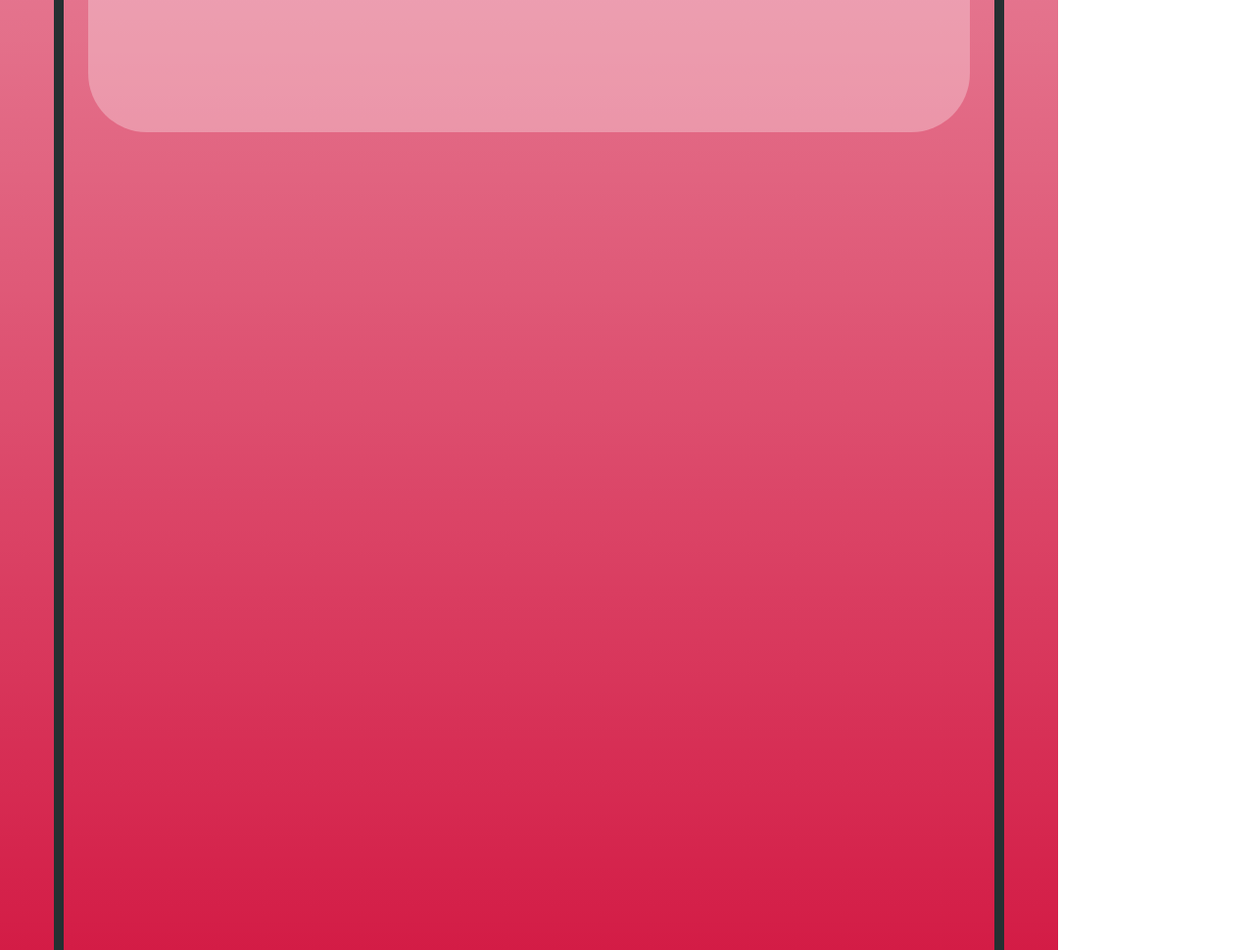
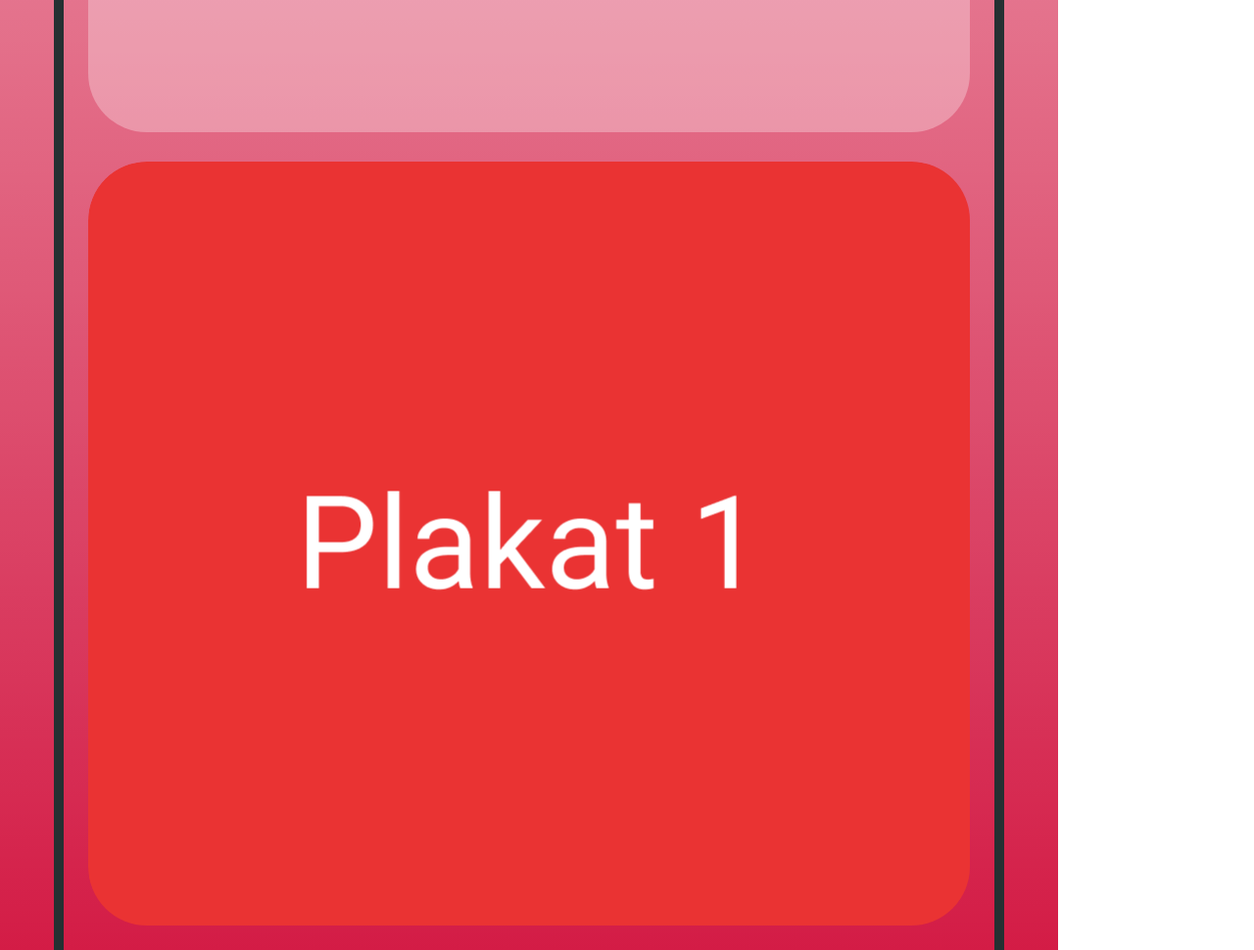
Before and after one commit to PaulWarta/Monitor-Eingang, a plain HTML site: page index.html in a window 1280 px wide. Shown: the part 640-1610 px from the top of the page at 98% size. Drawn offline with Linux system fonts and the light colour scheme.

Commit message:
Update to new Monitor Layout

```diff
--- /dev/null
+++ b/Plakat.js
@@ -0,0 +1,47 @@
+let container = document.getElementById('PlakatContainer')
+let xhttp = new XMLHttpRequest();
+let files;
+xhttp.open("GET", './Plakate/Plakate.json', true);
+xhttp.onload = function () {
+    files = JSON.parse(this.responseText)
+    load()
+}
+xhttp.send()
+
+async function load () {
+    let container = await document.getElementById('PlakatContainer')
+    for (i = 0; i < files.length; i++) {
+        container.innerHTML += `<img id='Plakat${i}' class='plakat ${i}' src='./Plakate/${files[i]}'>\n`
+    }
+    slider()
+}
+
+id = 0;
+let oldID;
+
+function slider () {
+    document.getElementById(`Plakat${id}`).style.opacity = '1';
+    document.getElementById(`Plakat${id}`).style.zIndex = '2';
+    document.getElementById(`Plakat${id}`).style.transform = 'translateX(-900px)';
+
+    if (id - 1 === -1) {
+        oldId = files.length - 1;
+        console.log(oldId);
+    } else {
+        oldId = id - 1;
+    }
+
+    document.getElementById(`Plakat${oldId}`).style.zIndex = '1';
+    setTimeout(() => {
+        document.getElementById(`Plakat${oldId}`).style.opacity = '0';
+        document.getElementById(`Plakat${oldId}`).style.transform = 'translateX(+900px)';
+    }, 2100);
+
+    id = id + 1;
+    if (id === files.length) {
+        id = 0;
+    }
+    setTimeout(() => {
+        slider()
+    }, 10000);
+}
--- /dev/null
+++ b/Plakate/Plakate.json
@@ -0,0 +1,8 @@
+[
+    "Plakat1.png",
+    "Plakat2.png",
+    "Plakat3.png",
+    "Plakat4.png",
+    "Plakat5.png",
+    "Plakat6.png"
+]
--- a/script.js
+++ b/Stundenplan.js
@@ -45,6 +45,8 @@ function moveContainers () {
     return position
 }
 
+
+
 setInterval(() => {
     let containers = document.querySelectorAll('.saalContainer').forEach(container => {
         container.style.top = `${-moveContainers()}px`;
--- a/index.html
+++ b/index.html
@@ -6,7 +6,8 @@
     <meta name="viewport" content="width=device-width, initial-scale=1.0">
     <link rel="stylesheet" href="main.css">
     <title>Monitor-Eingang</title>
-    <script src="script.js"></script>
+    <script src="./Stundenplan.js"></script>
+    <script src="./Plakat.js"></script>
 </head>
 <body>
     <img id="Rahmen" src="./Images/Rahmen.svg">
--- a/main.css
+++ b/main.css
@@ -133,3 +133,23 @@ main {
     top: 0px;
     transition: top 0.2s linear;
 }
+
+/* --- Plakat --- */
+
+#PlakatContainer {
+    height: 780px;
+    width: 100%;
+    position: absolute;
+    top: 710px;
+    border-radius: 60px;
+    overflow: hidden;
+}
+
+.plakat {
+    position: absolute;
+    left: 900px;
+    width: 901px;
+    height: 781px;
+    border-radius: 60px;
+    transition: transform 2s ease-in-out;
+}
```
Also changed, not shown: Plakate/Plakat 5.png (added), Plakate/Plakat1.png (added), Plakate/Plakat2.png (added), Plakate/Plakat3.png (added), Plakate/Plakat4.png (added), Plakate/Plakat5.png (added), Plakate/Plakat6.png (added).
